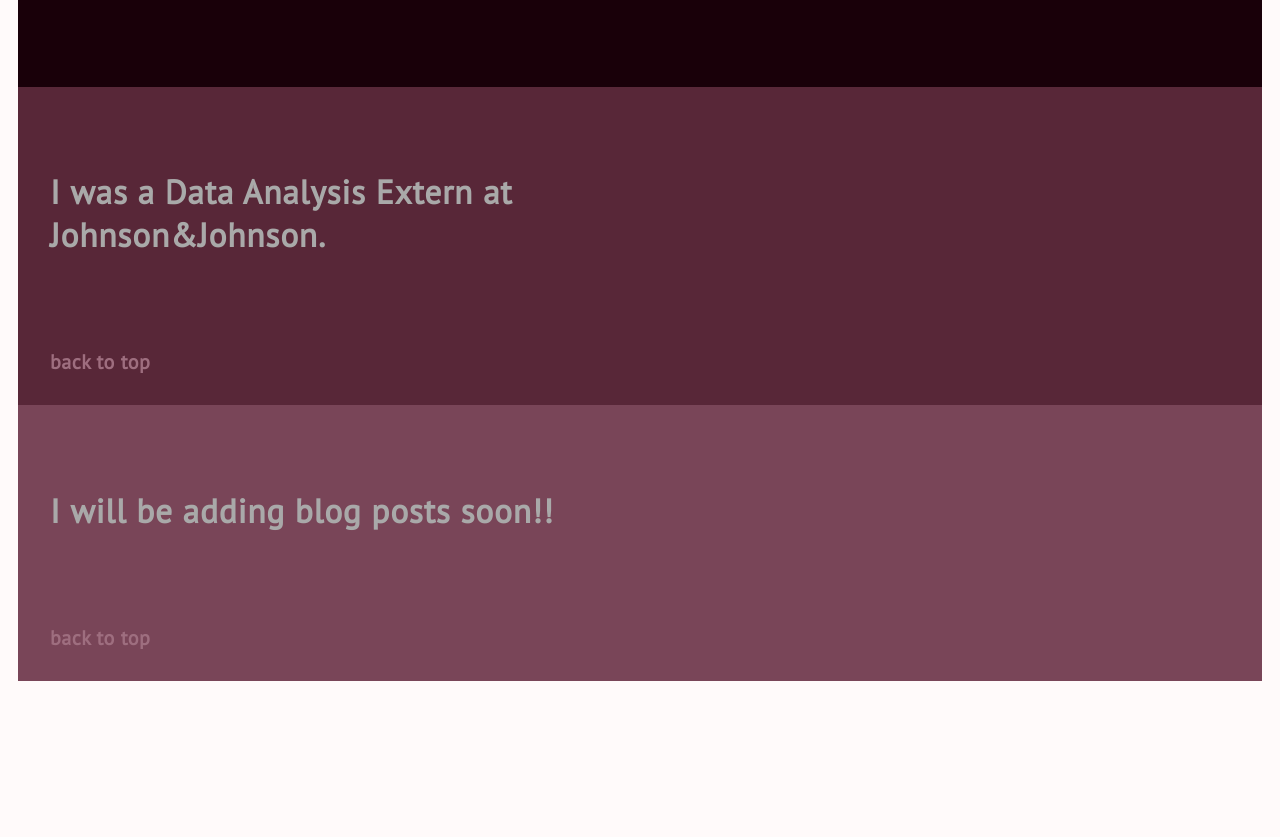
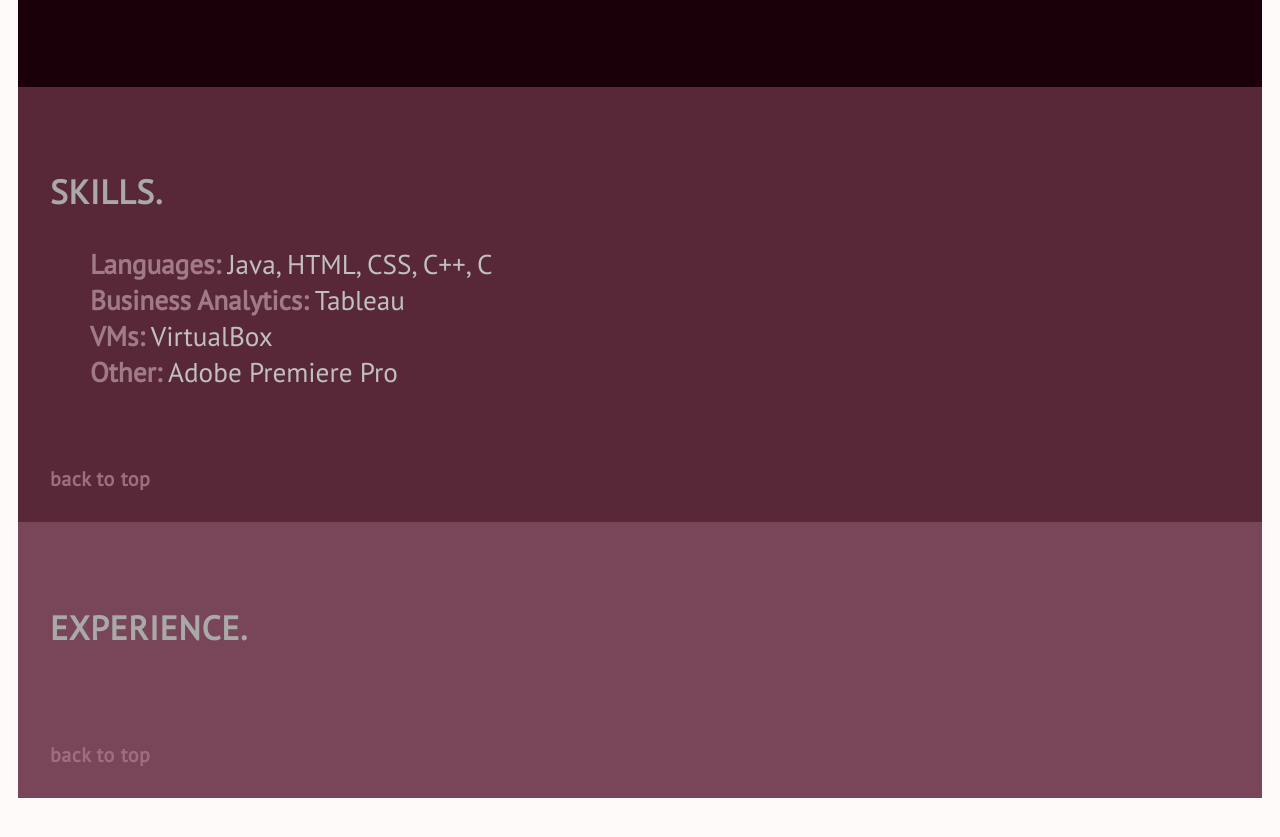
Before and after one commit to mahwishj/mahwishj.github.io, a plain HTML site: page index.html in a window 1280 px wide. Shown: the part 1221-2058 px from the top of the page. Before the commit the page ends 1993 px from the top, so only its background shows below. Drawn offline with Linux system fonts and the light colour scheme.

Commit message:
changed blog to skills and switched w experience

```diff
--- a/index.css
+++ b/index.css
@@ -3,6 +3,7 @@
 	color: #FFFAFA;
 	padding: 10px;
 	background-color:#FFFAFA;
+
 }
 h1 {
 	font-size:72pt;
@@ -35,6 +36,7 @@
 }
 
 
+
 .myface{
 	max-width:90%;
 	height:auto;
@@ -46,6 +48,7 @@
 	/*border: 5px solid #665544;*/
 
 	background-color:#190009 ;
+
 	padding: inherit;
 	padding-left:2em;
 
@@ -53,15 +56,15 @@
 
 /*diff parts of page*/
 .experience{
-	background-color:#582738;
+	background-color:#794558;
 	padding: inherit;
 	padding-left:2em;
 
 
 }
 
-.blog{
-	background-color:#794558;
+.skills{
+	background-color:#582738;
 	padding: inherit;
 	padding-left:2em;
 
@@ -91,7 +94,7 @@
 	text-shadow: 2px 2px 7px #000000;
 
 }
-.blg{
+.sklls{
 
 	positin:absolute;
 	top:100px;
@@ -123,6 +126,17 @@
 	margin-right:50px;
 }
 
+li{
+	font-size: 170%;
+	list-style-type:none;
+	color:#C0C0C0;
+}
+
+strong{
+	color:#A07A88;
+}
+
+
 
 
 a:link{
--- a/index.html
+++ b/index.html
@@ -19,8 +19,9 @@
 		<div class="tabs">
 			<h3 class="home">HOME</h3>
 			<!--<h3 class="about"><a href="about.html">ABOUT</a></h3>-->
+			<h3 class="sklls"><a href="#skills">SKILLS</a></h3>
 			<h3 class="exp"><a href="#experience">EXPERIENCE</a></h3>
-			<h3 class="blg"><a href="#blog">BLOG</a></h3>
+
 		</div>
 
 
@@ -58,27 +59,34 @@
 
 
 
+
+
+	<div id="skills" class="skills" >
+		<br /> <br />
+		<p>SKILLS.</p>
+		<ul>
+			<li><strong>Languages:</strong> Java, HTML, CSS, C++, C</li>
+			<li><strong>Business Analytics:</strong> Tableau</li>
+			<li><strong>VMs:</strong> VirtualBox</li>
+			<li><strong>Other:</strong> Adobe Premiere Pro</li>
+		</ul>
+		<br /> <br />
+
+		<p class="btt"><a href="#top"> back to top </a></p>
+
+	</div>
+
+
 	<div id="experience" class="experience" >
 
 		<br /> <br />
 
-		<p>I was a Data Analysis Extern at Johnson&amp;Johnson.</p>
+		<p>EXPERIENCE.</p>
 		<br /> <br />
 
 		<p class="btt"><a href="#top"> back to top </a></p>
 	</div>
 
-
-
-	<div id="blog" class="blog" >
-		<br /> <br />
-
-		<p>I will be adding blog posts soon!!</p>
-		<br /> <br />
-
-		<p class="btt"><a href="#top"> back to top </a></p>
-
-	</div>
 
 	<div id="contact" class="contact" >
 		<br /> <br />
```
